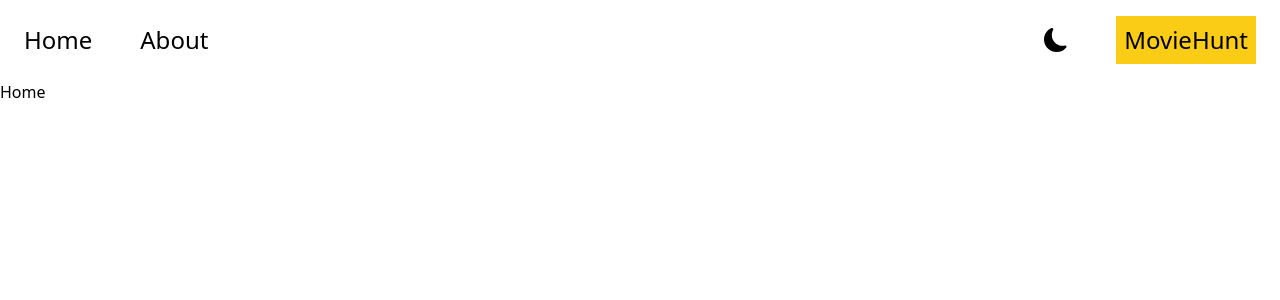
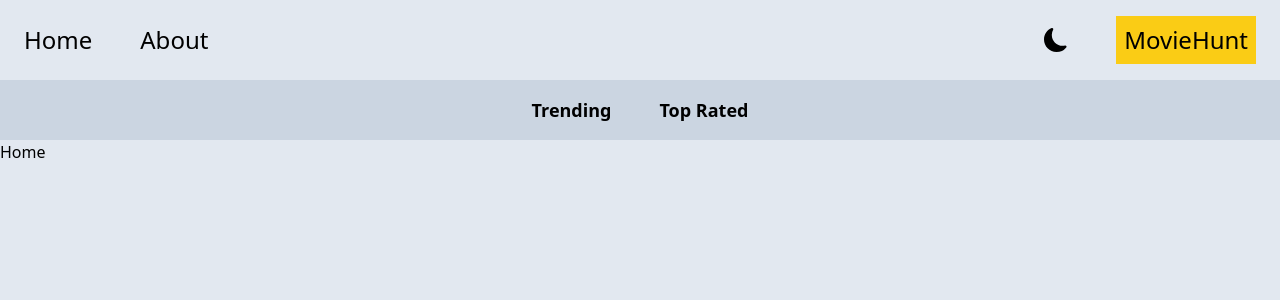
Before and after one commit to swapnilgarg7/MovieHunt, a Next.js app: page / in a window 1280 px wide. Shown: the top 300 px of the page. Built offline with nearby package versions, Linux system fonts and the light colour scheme.

Commit message:
added navbar

```diff
--- a/app/Providers.jsx
+++ b/app/Providers.jsx
@@ -5,7 +5,7 @@
 function Providers({ children }) {
     return (
         <ThemeProvider enableSystem={true} attribute="class">
-            <div className="dark:bg-gray-700 dark:text-gray-200 light:text-gray-700 light:bg-gray-200
+            <div className="dark:bg-gray-700 dark:text-gray-200 light:text-gray-700 bg-slate-200
             transition-colors duration:300 min-h-screen select-none">
                 {children}
             </div>
--- a/app/layout.js
+++ b/app/layout.js
@@ -1,4 +1,6 @@
 import Header from '@/components/header'
+import NavBar from '@/components/NavBar'
+import SearchBar from '@/components/SearchBar'
 import './globals.css'
 import Providers from './Providers'
 
@@ -7,10 +9,9 @@
     <html lang="en">
       <body>
         <Providers>
-          {/* {Header} */}
           <Header />
-          {/* {NavBar} */}
-          {/* {SearchBox} */}
+          <NavBar />
+          <SearchBar />
           {children}
         </Providers>
 
--- /dev/null
+++ b/components/NavBar.jsx
@@ -0,0 +1,12 @@
+import NavBarItem from "./NavBarItem"
+
+function NavBar() {
+    return (
+        <div className="flex justify-center lg:text-lg p-4 bg-slate-300 dark:bg-gray-600">
+            <NavBarItem title="Trending" param="fetchTrending" />
+            <NavBarItem title="Top Rated" param="fetchTopRated" />
+        </div>
+    )
+}
+
+export default NavBar
--- /dev/null
+++ b/components/NavBarItem.jsx
@@ -0,0 +1,21 @@
+"use client";
+
+import Link from 'next/link'
+import { useSearchParams } from 'next/navigation'
+
+function NavBarItem({ title, param }) {
+    const searchParams = useSearchParams();
+    const genre = searchParams.get('genre');
+
+    return (
+        <div>
+            <Link className={`m-4 hover:text-yellow-500 font-semibold p-2
+                ${genre && genre == param && "underline underline-offset-8 decoration-4 decoration-yellow-400 rounded-lg"}`}
+                href={`/?genre=${param}`}>
+                {title}
+            </Link>
+        </div >
+    )
+}
+
+export default NavBarItem
--- /dev/null
+++ b/components/SearchBar.jsx
@@ -0,0 +1,9 @@
+
+
+function SearchBar() {
+    return (
+        <div></div>
+    )
+}
+
+export default SearchBar
--- a/components/header.jsx
+++ b/components/header.jsx
@@ -6,7 +6,7 @@
 
 function Header() {
     return (
-        <div className='flex items-center justify-between'>
+        <div className='flex items-center justify-between '>
             <div className='flex my-4'>
 
                 <div className="home mx-4 lg:mx-6 hover:text-gray-400">
```
